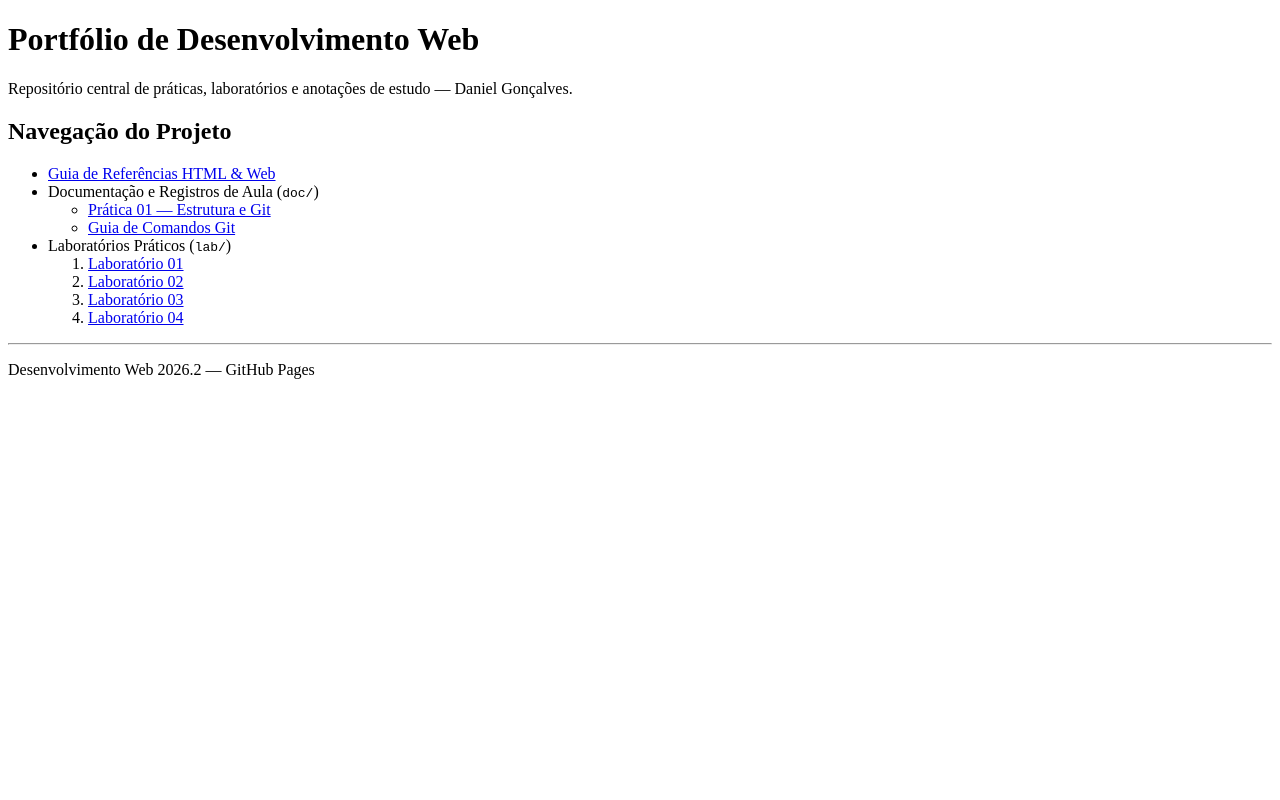
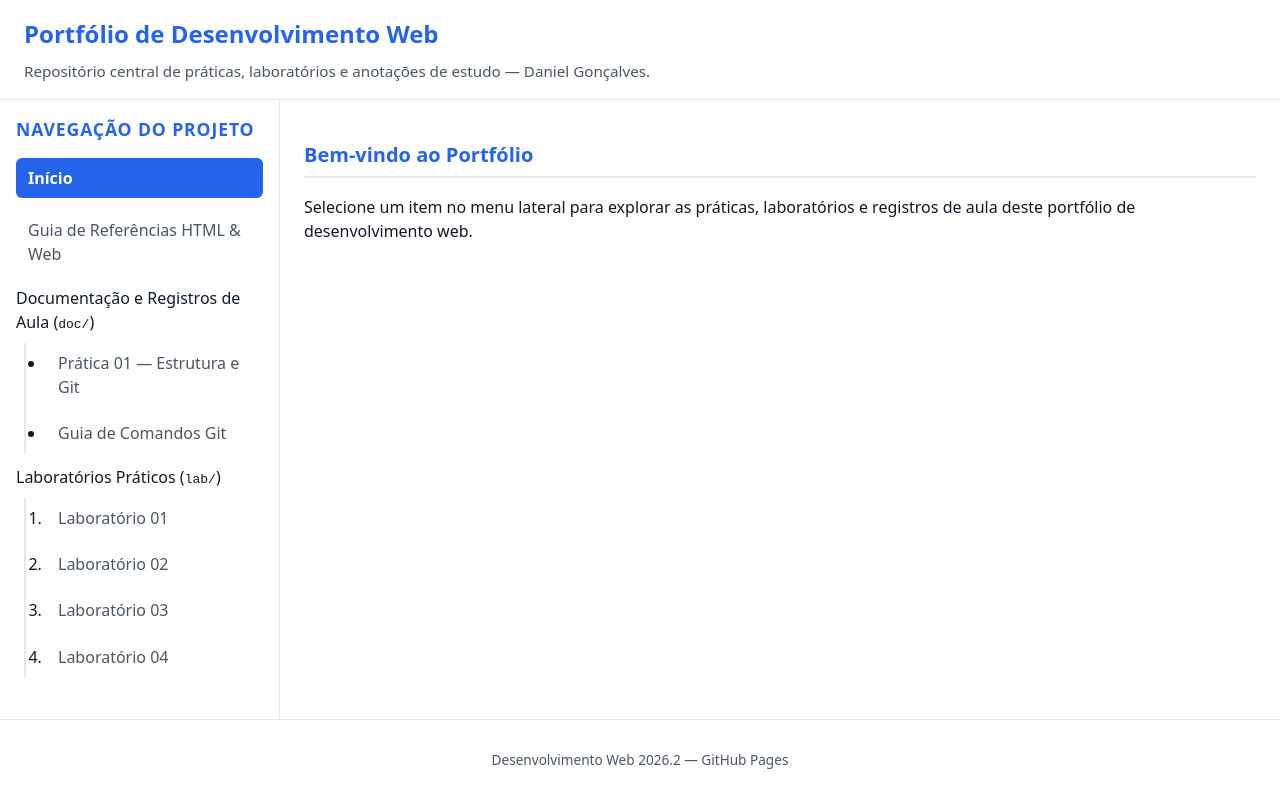
Before and after one commit to Desenvolvimento-Web-2026-2-ENG/lab-danielgoncalves, a plain HTML site: page index.html in a window 1280 px wide. Drawn offline with Linux system fonts and the light colour scheme.

Commit message:
css criado

```diff
--- /dev/null
+++ b/css/style.css
@@ -0,0 +1,216 @@
+:root {
+  --cor-primaria: #2563eb;
+  --cor-primaria-escura: #1d4ed8;
+  --cor-fundo: #f3f4f6;
+  --cor-superficie: #ffffff;
+  --cor-texto: #111827;
+  --cor-texto-suave: #4b5563;
+  --cor-borda: #e5e7eb;
+  --cor-borda-foco: #2563eb;
+  --largura-nav: 280px;
+  --espacamento: 1rem;
+  --raio-borda: 6px;
+  --sombra: 0 1px 3px rgba(0, 0, 0, 0.1);
+}
+
+*,
+*::before,
+*::after {
+  box-sizing: border-box;
+}
+
+html {
+  scroll-behavior: smooth;
+}
+
+body {
+  margin: 0;
+  font-family: system-ui, -apple-system, BlinkMacSystemFont, "Segoe UI", Roboto,
+    "Helvetica Neue", Arial, sans-serif;
+  color: var(--cor-texto);
+  background-color: var(--cor-fundo);
+  line-height: 1.5;
+  min-height: 100vh;
+  display: grid;
+  grid-template-columns: var(--largura-nav) 1fr;
+  grid-template-rows: auto 1fr auto;
+  grid-template-areas:
+    "header header"
+    "nav    main"
+    "footer footer";
+}
+
+header {
+  grid-area: header;
+  background-color: var(--cor-superficie);
+  border-bottom: 1px solid var(--cor-borda);
+  padding: var(--espacamento) 1.5rem;
+}
+
+header h1 {
+  margin: 0 0 0.5rem 0;
+  font-size: 1.5rem;
+  color: var(--cor-primaria);
+}
+
+header p {
+  margin: 0;
+  font-size: 0.95rem;
+  color: var(--cor-texto-suave);
+}
+
+nav[aria-label="Menu principal do portfólio"] {
+  grid-area: nav;
+  background-color: var(--cor-superficie);
+  border-right: 1px solid var(--cor-borda);
+  padding: var(--espacamento);
+}
+
+nav[aria-label="Menu principal do portfólio"] h2 {
+  margin: 0 0 1rem 0;
+  font-size: 1.1rem;
+  color: var(--cor-primaria);
+  text-transform: uppercase;
+  letter-spacing: 0.05em;
+}
+
+nav[aria-label="Menu principal do portfólio"] ul {
+  list-style: none;
+  margin: 0;
+  padding: 0;
+}
+
+nav[aria-label="Menu principal do portfólio"] a {
+  text-decoration: none;
+  color: var(--cor-texto-suave);
+  display: block;
+  padding: 0.5rem 0.75rem;
+  border-radius: var(--raio-borda);
+  transition: background-color 0.2s ease, color 0.2s ease;
+}
+
+nav[aria-label="Menu principal do portfólio"] a:hover {
+  background-color: var(--cor-fundo);
+  color: var(--cor-primaria);
+}
+
+.inicio {
+  display: block;
+  padding: 0.5rem 0.75rem;
+  margin-bottom: 0.5rem;
+  font-weight: 600;
+  background-color: var(--cor-primaria);
+  color: #ffffff;
+  border-radius: var(--raio-borda);
+}
+
+nav[aria-label="Menu principal do portfólio"] > ul > li {
+  margin-bottom: 0.75rem;
+}
+
+nav[aria-label="Menu principal do portfólio"] li > ul,
+nav[aria-label="Menu principal do portfólio"] li > ol {
+  margin-top: 0.5rem;
+  margin-left: 0.5rem;
+  padding-left: 1.25rem;
+  border-left: 2px solid var(--cor-borda);
+}
+
+nav[aria-label="Menu principal do portfólio"] li > ol {
+  list-style-type: decimal;
+}
+
+nav[aria-label="Menu principal do portfólio"] li > ul {
+  list-style-type: disc;
+}
+
+nav[aria-label="Menu principal do portfólio"] li li {
+  margin-bottom: 0.4rem;
+}
+
+main {
+  grid-area: main;
+  background-color: var(--cor-superficie);
+  padding: var(--espacamento) 1.5rem;
+}
+
+main h1,
+main h2 {
+  color: var(--cor-primaria);
+}
+
+main h1 {
+  font-size: 1.75rem;
+  margin-top: 0;
+}
+
+main h2 {
+  font-size: 1.25rem;
+  margin-top: 1.5rem;
+  border-bottom: 2px solid var(--cor-borda);
+  padding-bottom: 0.4rem;
+}
+
+main p,
+main li {
+  color: var(--cor-texto);
+}
+
+main a {
+  color: var(--cor-primaria);
+  text-decoration: underline;
+}
+
+main code {
+  background-color: #f3f4f6;
+  padding: 0.15rem 0.35rem;
+  border-radius: 3px;
+  font-size: 0.9em;
+  color: var(--cor-primaria-escura);
+}
+
+main pre {
+  background-color: #1f2937;
+  color: #e5e7eb;
+  padding: 1rem;
+  border-radius: var(--raio-borda);
+  overflow-x: auto;
+}
+
+main pre code {
+  background-color: transparent;
+  padding: 0;
+  color: inherit;
+  font-size: inherit;
+}
+
+footer {
+  grid-area: footer;
+  background-color: var(--cor-superficie);
+  border-top: 1px solid var(--cor-borda);
+  padding: 1rem 1.5rem;
+  font-size: 0.85rem;
+  color: var(--cor-texto-suave);
+  text-align: center;
+}
+
+hr {
+  display: none;
+}
+
+@media (max-width: 768px) {
+  body {
+    grid-template-columns: 1fr;
+    grid-template-rows: auto auto 1fr auto;
+    grid-template-areas:
+      "header"
+      "nav"
+      "main"
+      "footer";
+  }
+
+  nav[aria-label="Menu principal do portfólio"] {
+    border-right: none;
+    border-bottom: 1px solid var(--cor-borda);
+  }
+}
--- a/index.html
+++ b/index.html
@@ -5,6 +5,7 @@
   <meta name="viewport" content="width=device-width, initial-scale=1.0">
   <title>Portfólio Web</title>
   <meta name="description" content="Apresentação do portfólio de desenvolvimento web">
+  <link rel="stylesheet" href="css/style.css">
 </head>
 <body>
   <header>
@@ -12,10 +13,10 @@
     <p>Repositório central de práticas, laboratórios e anotações de estudo — Daniel Gonçalves.</p>
   </header>
 
-  <main>
   <nav aria-label="Menu principal do portfólio">
     <h2>Navegação do Projeto</h2>
     <ul>
+      <li><span class="inicio">Início</span></li>
       <li>
         <a href="referencias.html">Guia de Referências HTML & Web</a>
       </li>
@@ -39,6 +40,13 @@
       </li>
     </ul>
   </nav>
+
+  <main>
+    <h2>Bem-vindo ao Portfólio</h2>
+    <p>
+      Selecione um item no menu lateral para explorar as práticas, laboratórios e
+      registros de aula deste portfólio de desenvolvimento web.
+    </p>
   </main>
 
   <footer>
```
Lines whose indentation alone changed are shown as unchanged.
